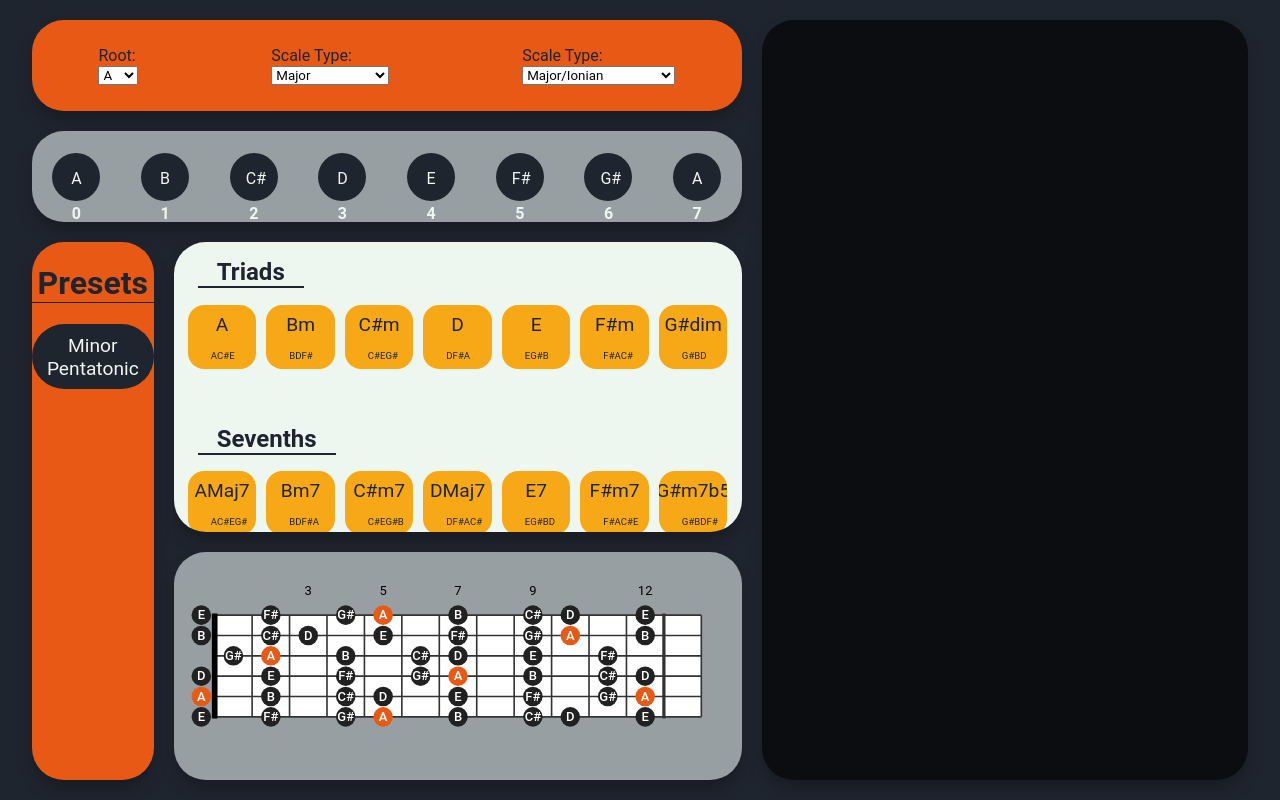
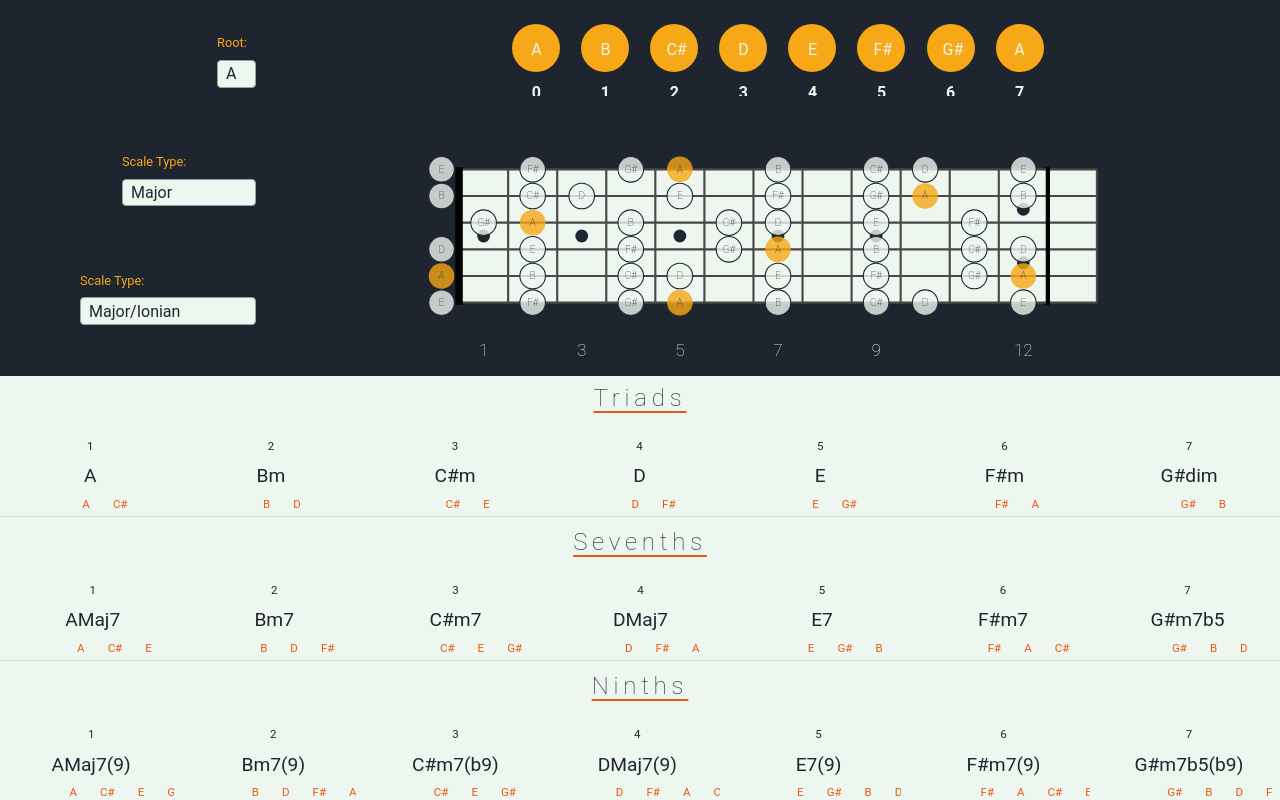
Before and after one commit to Thijnvdb/guitartool, a React (Create React App) app: page / in a window 1280 px wide. Built offline with nearby package versions, Linux system fonts and the light colour scheme.

Commit message:
changed layout

```diff
--- a/src/components/ScaleDiagram.js
+++ b/src/components/ScaleDiagram.js
@@ -48,14 +48,14 @@ export default function ScaleDiagram({notes, ommits, tuning = STANDARD_TUNING})
     function generateLines() {
         let lines = [];
         for (let i = 1; i < fretsDisplayed + 1; i++) {
-            lines.push(<line style={line} x1={margin.left + (i*fretheight)} x2={margin.left + (i*fretheight)} y1={margin.top} y2={margin.top + stringOffset * (stringCount - 1)} />)
+            lines.push(<line x1={margin.left + (i*fretheight)} x2={margin.left + (i*fretheight)} y1={margin.top} y2={margin.top + stringOffset * (stringCount - 1)} />)
         }
 
         for (let i = 0; i < stringCount; i++) {
-            lines.push(<line style={line} x1={margin.left} x2={margin.left + fretsDisplayed*fretheight} y1={margin.top + i * stringOffset} y2={margin.top + i * stringOffset}/>)
+            lines.push(<line x1={margin.left} x2={margin.left + fretsDisplayed*fretheight} y1={margin.top + i * stringOffset} y2={margin.top + i * stringOffset}/>)
         }
-        lines.push(<line style={nut} x1={margin.left} x2={margin.left} y1={margin.top - 2} y2={margin.top + (stringOffset * (stringCount - 1)) + 2} />);
-        lines.push(<line style={halfnut} x1={margin.left + fretheight * 12} x2={margin.left + fretheight * 12} y1={margin.top - 2} y2={margin.top + (stringOffset * (stringCount - 1)) + 2} />);
+        lines.push(<line className="nut" x1={margin.left} x2={margin.left} y1={margin.top - 2} y2={margin.top + (stringOffset * (stringCount - 1)) + 2} />);
+        lines.push(<line className="halfnut" x1={margin.left + fretheight * 12} x2={margin.left + fretheight * 12} y1={margin.top - 2} y2={margin.top + (stringOffset * (stringCount - 1)) + 2} />);
         return lines;
     }
 
@@ -68,11 +68,11 @@ export default function ScaleDiagram({notes, ommits, tuning = STANDARD_TUNING})
                 let note = (base + fret) % 12;
                 if (notes.includes(note) && !ommits.includes(notes.indexOf(note))) {
                     if (fret === 0) {
-                        dots.push(<circle r={circleRadius} cx={(margin.left - fretheight/2.8)} cy={margin.top + string * stringOffset} style={note === notes[0] ? rootCircle : circle}/>);
-                        dots.push(<text x={(margin.left - fretheight/2.8)} y={margin.top + string * stringOffset + 5} textAnchor={"middle"} style={subtext}>{NOTES[note].names[0]}</text>);
+                        dots.push(<circle r={circleRadius} cx={(margin.left - fretheight/2.8)} cy={margin.top + string * stringOffset} className={note === notes[0] ? "rootCircle" : "circle"}/>);
+                        dots.push(<text className="subtext" x={(margin.left - fretheight/2.8)} y={margin.top + string * stringOffset + 3} textAnchor={"middle"}>{NOTES[note].names[0]}</text>);
                     } else {
-                        dots.push(<circle r={circleRadius} cx={(margin.left + fret * fretheight - fretheight/2)} cy={margin.top + string * stringOffset} style={note === notes[0] ? rootCircle : circle}/>)
-                        dots.push(<text x={(margin.left + fret * fretheight - fretheight/2)} y={margin.top + string * stringOffset + 5} textAnchor={"middle"} style={subtext}>{NOTES[note].names[0]}</text>);
+                        dots.push(<circle r={circleRadius} cx={(margin.left + fret * fretheight - fretheight/2)} cy={margin.top + string * stringOffset} className={note === notes[0] ? "rootCircle" : "circle"}/>)
+                        dots.push(<text className="subtext" x={(margin.left + fret * fretheight - fretheight/2)} y={margin.top + string * stringOffset + 3} textAnchor={"middle"}>{NOTES[note].names[0]}</text>);
                     }
                 }
             }
@@ -83,10 +83,17 @@ export default function ScaleDiagram({notes, ommits, tuning = STANDARD_TUNING})
 
     function generateNumbers() {
         let numbers = [];
-        const nums = [3,5,7,9,12];
+        const nums = [1,3,5,7,9,12];
 
         nums.forEach(n => {
-            numbers.push(<text textAnchor={"middle"} x={margin.left + (fretheight * n) - fretheight/2} y={margin.top / 2} >{n}</text>);
+            numbers.push(<text textAnchor={"middle"} x={margin.left + (fretheight * n) - fretheight/2} y={margin.top + stringOffset*6 + margin.bottom / 2} className="fretNumber">{n}</text>);
+
+            if(n === 12) {
+                numbers.push(<circle r={circleRadius/2} className="boardDot" cx={margin.left + (fretheight * n) - fretheight/2} cy={margin.top + stringOffset*1.5}></circle>)
+                numbers.push(<circle r={circleRadius/2} className="boardDot" cx={margin.left + (fretheight * n) - fretheight/2} cy={margin.top + stringOffset*3.5}></circle>)
+            } else {
+                numbers.push(<circle r={circleRadius/2} className="boardDot" cx={margin.left + (fretheight * n) - fretheight/2} cy={margin.top + stringOffset*2.5}></circle>)
+            }
         })
 
         return numbers;
@@ -94,9 +101,9 @@ export default function ScaleDiagram({notes, ommits, tuning = STANDARD_TUNING})
 
     return <svg viewBox={"0 0 "+(margin.left + (fretheight * fretsDisplayed) + margin.right)+" "+(margin.top + (stringOffset * (stringCount - 1)) + margin.bottom)}  /* width={margin.left + (fretheight * fretsDisplayed) + margin.right} height={margin.top + (stringOffset * (stringCount - 1)) + margin.bottom} */>
         {/* <rect width={margin.left+fretheight * fretsDisplayed+margin.right} height={margin.top+stringOffset * (stringCount - 1)+margin.bottom}  style={{fill:"#888"}}/> */}
-        <rect y={margin.top} x={margin.left} width={fretheight * fretsDisplayed} height={stringOffset * (stringCount - 1)}  style={{fill:"#fff"}}/>
+        <rect y={margin.top} x={margin.left} width={fretheight * fretsDisplayed} height={stringOffset * (stringCount - 1)}  class="background"/>
+        {numbers}
         {lines}
         {dots}
-        {numbers}
     </svg>
 }
--- a/src/pages/ScaleExplorer.js
+++ b/src/pages/ScaleExplorer.js
@@ -2,13 +2,7 @@ import { useEffect, useState } from "react"
 import { CHORD_TYPES, NOTES, SCALE_FAMILIES, STANDARD_TUNING } from "../constants";
 import { Scale } from "../objects/Scale";
 import "../stylesheets/explorer.scss";
-import Diagram from "../components/Diagram";
 import ScaleDiagram from "../components/ScaleDiagram";
-import { getDiagramsForChord } from "../logic/ChordDiagramLogic";
-
-const presets = [
-    {name:"Minor Pentatonic", family:SCALE_FAMILIES[0], mode:5, ommits:[1,5]}
-]
 
 export default function ScaleExplorer() {
     const [scale, setScale] = useState();
@@ -16,13 +10,10 @@ export default function ScaleExplorer() {
     const [root, setRoot] = useState(0);
     const [mode, setMode] = useState(0);
     const [ommits, setOmmits] = useState([]);
-    const [notesWithOmmits, setNotesWithOmmits] = useState([])
 
     const [triads, setTriads] = useState([]);
     const [sevenths, setSevenths] = useState([]);
     const [ninths, setNinths] = useState([]);
-
-    const [diagrams, setDiagrams] = useState([]);
 
     useEffect(()=> {
         updateScale();
@@ -51,18 +42,6 @@ export default function ScaleExplorer() {
         }
         setOmmits(o);
         console.log(ommits);
-    }
-
-    async function getDiagrams(chord) {
-        const d = await getDiagramsForChord(chord);
-        console.log("diagrams:", d);
-        setDiagrams(d);
-    }
-
-    function applyPreset(preset) {
-        if (preset.family) setFamily(preset.family);
-        if (preset.mode) setMode(preset.mode);
-        if (preset.ommits) setOmmits(preset.ommits);
     }
 
     return <div className="page">
@@ -98,48 +77,43 @@ export default function ScaleExplorer() {
                     scale?.notes?.map((n, i) => <span key={"ommit"+i}className={ommits.includes(i) ? "ommit" : ""} onClick={()=>toggleOmmit(i)}>{NOTES[n].names[0]} <h3>{i}</h3></span>)
                 }
             </div>
+            <div className="scaleDiagram">
+                {scale && <ScaleDiagram tuning={STANDARD_TUNING} ommits={ommits} notes={scale.notes}/>}
+            </div>
             <div className="chords">
-                <h1>Triads</h1>
                 <div className="repeater">
+                    <h3>Triads</h3>
+                    <div className="chordelements">
                         {
-                    triads?.map((e,i) => ommits.includes(i) ? <></> : <button key={i+"b3"} onClick={()=>getDiagrams(e)}>
+                            triads?.map((e,i) => ommits.includes(i) ? <></> : <span className="chord" key={i+"b3"} /* onClick={()=>getDiagrams(e)} */>
                                 {e.name}
                                 <span className="notes">{e.notes.map((n,j) => <span key={j+"3"+i} className="note">{NOTES[n].names[0]}</span>)}</span>
-                    </button>)
-                }
-                </div>
-                <h1>Sevenths</h1>
-                <div className="repeater">
-                {
-                    sevenths?.map((e,i) => ommits.includes(i) ? <></> : <button key={i+"b7"} onClick={()=>getDiagrams(e)}>
-                        {e.name}
-                        <span className="notes">{e.notes.map((n,j) => <span key={j+"7"+i} className="note">{NOTES[n].names[0]}</span>)}</span>
-                    </button>)
-                }
-                </div>
-                <h1>Ninths</h1>
-                <div className="repeater">
-                {
-                    ninths?.map((e,i) => ommits.includes(i) ? <></> : <button key={i+"b9"} onClick={()=>getDiagrams(e)}>
-                        {e.name}
-                        <span className="notes">{e.notes.map((n,j) => <span key={j+"9"+i} className="note">{NOTES[n].names[0]}</span>)}</span>
-                    </button>)
+                            </span>)
                         }
                     </div>
                 </div>
-            <div className="presets">
-                <h1>Presets</h1>
+                <div className="repeater">
+                    <h3>Sevenths</h3>
+                    <div className="chordelements">
                         {
-                    presets.map(preset =>
-                        <button onClick={()=>applyPreset(preset)}>{preset.name}</button>
-                    )
+                            sevenths?.map((e,i) => ommits.includes(i) ? <></> : <span className="chord" key={i+"b7"} /* onClick={()=>getDiagrams(e)} */>
+                                {e.name}
+                                <span className="notes">{e.notes.map((n,j) => <span key={j+"7"+i} className="note">{NOTES[n].names[0]}</span>)}</span>
+                            </span>)
                         }
                     </div>
-            <div className="diagrams">
-               {diagrams.map((e,i)=> <Diagram k={i+"di"} data={e}/>)}
                 </div>
-            <div className="scaleDiagram">
-                {scale && <ScaleDiagram tuning={STANDARD_TUNING} ommits={ommits} notes={scale.notes}/>}
+                <div className="repeater">
+                    <h3>Ninths</h3>
+                    <div className="chordelements">
+                        {
+                            ninths?.map((e,i) => ommits.includes(i) ? <></> : <span className="chord" key={i+"b9"} /* onClick={()=>getDiagrams(e)} */>
+                                {e.name}
+                                <span className="notes">{e.notes.map((n,j) => <span key={j+"9"+i} className="note">{NOTES[n].names[0]}</span>)}</span>
+                            </span>)
+                        }
+                    </div>
+                </div>
             </div>
         </div>
     </div>
--- a/src/stylesheets/explorer.scss
+++ b/src/stylesheets/explorer.scss
@@ -1,64 +1,30 @@
 @import "./colors.scss";
 
 .explorer {
-    height: 95vh;
-    width: 95%;
+    height: 100vh;
+    width: 100%;
     display: grid;
     grid-template-areas:
-    "input input input dia"
-    "notes notes notes dia"
-    "presets chords chords dia"
-    "presets chords chords dia"
-    "presets scaledia scaledia dia";
+    "input notes"
+    "input scaledia"
+    "chords chords";
+    grid-template-rows: 12% 30% 1fr;
+    grid-template-columns: 20% 1fr;
     gap: 20px;
-    grid-template-rows: 12% 12% 1fr 10% 30%;
-    grid-template-columns: 10% 1fr 1fr 40%;
 
-    .input, .diagrams, .chords, .scaleNotes, .scaleDiagram, .presets {
+    .input, .chords, .scaleNotes, .scaleDiagram {
         display: flex;
         justify-content: space-around;
         align-items: center;
-        background-color: $light;
-        border-radius: 2em;
-        box-shadow: 0px 10px 15px rgba(0, 0, 0, 0.226);
         overflow: hidden;
     }
 
-    .presets {
-        justify-content: flex-start;
-        flex-direction: column;
-        grid-area: presets;
-        background-color: $dark-accent;
-
-        h1{
-            padding: 0 10px;
-            border-bottom: 1px solid $dark;
-            color: $dark;
-        }
-
-        button {
-            border:none;
-            outline: none;
-            font-size: 1.2em;
-            border-radius: 2em;
-            cursor: pointer;
-            padding: 0.5em;
-            transition: 0.1s ease-in;
-            background-color: $dark;
-            color: $light;
-
-            transition: 200ms ease-in-out;
-
-            &:hover {
-                background-color: lighten($color: $dark, $amount: 10);
-            }
-        }
-    }
-
     .scaleNotes {
+        width: 55%;
+        height: 100%;
+        margin: auto;
         grid-area: notes;
         flex-direction: row;
-        background-color: $light-accent;
 
         span {
             transition: 0.2s ease-in;
@@ -69,12 +35,13 @@
             padding: 1em;
             border-radius: 50%;
             color: $light;
-            background-color: $dark;
+            background-color: $primary;
             &.ommit {
                 opacity: 0.5;
             }
 
             h3 {
+                margin-top: 1.5em;
                 font-size: 1em;
             }
         }
@@ -82,11 +49,47 @@
 
     .input {
         grid-area: input;
-        color: $dark;
-        background-color: $dark-accent;
+        flex-direction: column;
+        align-items: flex-end;
+        color: $light;
+
+        label {
+            font-size: 0.8rem;
+            color: $primary;
+            line-height: 2rem;
         }
 
-    div.diagrams {
+        select {
+            &:focus {
+                outline: none;
+            }
+
+            // Additional resets for further consistency
+            background-color: $light;
+            color: $dark;
+            border: none;
+            padding: 0.2rem 0.5rem;
+            border-radius: 0.25rem;
+            border: 1px solid $light-accent;
+            margin: 0;
+            width: 100%;
+            font-family: inherit;
+            font-size: 1rem;
+            cursor: pointer;
+            appearance: none;
+            background-color: $light;
+
+            option:not(:checked) {
+                background-color: $light;
+            }
+
+            option:hover {
+                background-color: $primary;
+            }
+        }
+    }
+
+    /* div.diagrams {
         grid-area: dia;
         display: grid;
         background-color: darken($color: $dark, $amount: 10);
@@ -99,10 +102,9 @@
             display: none;
         }
 
-        /* Hide scrollbar for IE, Edge and Firefox */
         & {
-            -ms-overflow-style: none;  /* IE and Edge */
-            scrollbar-width: none;  /* Firefox */
+            -ms-overflow-style: none;
+            scrollbar-width: none;
         }
 
 
@@ -121,59 +123,112 @@
                 fill: $light;
             }
         }
+    } */
+
+    .scaleDiagram {
+        height: 100%;
+        width: 100%;
+        margin: auto;
+        grid-area: scaledia;
+
+        svg {
+            width: 100%;
+            border-radius: 0.2em;
+
+            text {
+                fill: $dark;
+                font-weight: 100;
+                font-size: 0.6em;
+                &.fretNumber {
+                    font-size: 1rem;
+                    fill:$light;
+                }
             }
 
-    .scaleDiagram {
-        grid-area: scaledia;
-        background-color: $light-accent;
-        align-items: center;
-        justify-content: center;
+            line {
+                stroke:rgb(71, 71, 71);
+                stroke-width:2;
 
-        svg {
+                &.halfnut {
+                    stroke: black;
+                    stroke-width: 4;
+                }
+                &.nut {
+                    stroke: black;
+                    stroke-width: 7;
+                }
+            }
+
+            .background {
+                fill:$light;
+            }
+
+            .boardDot {
+                fill:$dark;
+            }
+
+            .circle {
+                fill:transparentize($color: $light, $amount: 0.2);
+                stroke: $dark;
+            }
+
+            .rootCircle {
+                fill:transparentize($color: $primary, $amount: 0.2);
+            }
+
             height: 100%;
             user-select: none;
         }
     }
 
     .chords {
+        background-color: $light;
+        width: 100%;
+        height: 100%;
         flex-direction: column;
+        justify-content: center;
+        align-items: center;
         grid-area: chords;
-        justify-content: flex-start;
-        overflow-y: scroll;
-        /* Hide scrollbar for Chrome, Safari and Opera */
+        margin: auto;
 
-        &::-webkit-scrollbar {
-            display: none;
+        .repeater {
+            width: 100%;
+            height: 30%;
+            display: grid;
+            grid-template-rows: 50px 1fr;
+            margin-bottom: 1em;
+            border-top: 1px solid transparentize($color: $dark, $amount: 0.9);
+
+
+            h3 {
+                width: 100%;
+                text-align: center;
+                letter-spacing: 0.2em;
+                font-weight: 100;
+                text-decoration: underline;
+                text-underline-offset: 0.2em;
+                text-decoration-color: $dark-accent;
+                grid-row: 1;
+                color: $dark;
+                font-size: 1.5em;
+                margin: auto 0;
             }
 
-        /* Hide scrollbar for IE, Edge and Firefox */
-        & {
-            -ms-overflow-style: none;  /* IE and Edge */
-            scrollbar-width: none;  /* Firefox */
+            .chordelements {
+                display: flex;
+                flex-direction: row;
+                align-items: center;
+                justify-content: space-around;
+                margin: 1em 0;
+
+                span.chord {
+                    @for $i from 1 through 10 {
+                        &:nth-child(#{$i})::before {
+                            content: '#{$i}';
+                            font-size: 0.6em;
+                            margin-bottom: 1em;
                         }
-
-        h1 {
-            align-self: flex-start;
-            margin-left: 1em;
-            color: $dark;
-            padding: 0 0.8em;
-            font-size: 1.5em;
-            border-bottom: 2px solid $dark;
                     }
-
-        .repeater {
-            width: 95%;
-            height: 30vh;
-            gap: 10px;
-            display: grid;
-            grid-template-columns: repeat(7, 1fr);
-            grid-auto-rows: 8vh;
-            margin-bottom: 5vh;
-
-            button {
-                outline: none;
-                cursor: pointer;
-                border-radius: 1rem;
                     overflow: hidden;
                     display: flex;
                     justify-content: space-around;
@@ -181,25 +236,29 @@
                     flex-direction: column;
                     border:none;
                     font-size: 1.2em;
+                    border-radius: 0.3em;
 
-                background-color: $primary;
                     color: $dark;
 
                     transition: 200ms ease-in-out;
 
-                &:hover {
+                    /* &:hover {
                         background-color: darken($color: $primary, $amount: 10);
-                }
+                    } */
 
                     span.notes {
+                        margin-top: 0.5em;
                         width: 40%;
                         display: flex;
                         justify-content: space-around;
                         span.note {
-                        font-size: 0.5em;
+                            color: $dark-accent;
+                            margin: auto 1em;
+                            font-size: 0.6em;
                         }
                     }
                 }
             }
         }
     }
+}
```
Lines whose indentation alone changed are shown as unchanged.
